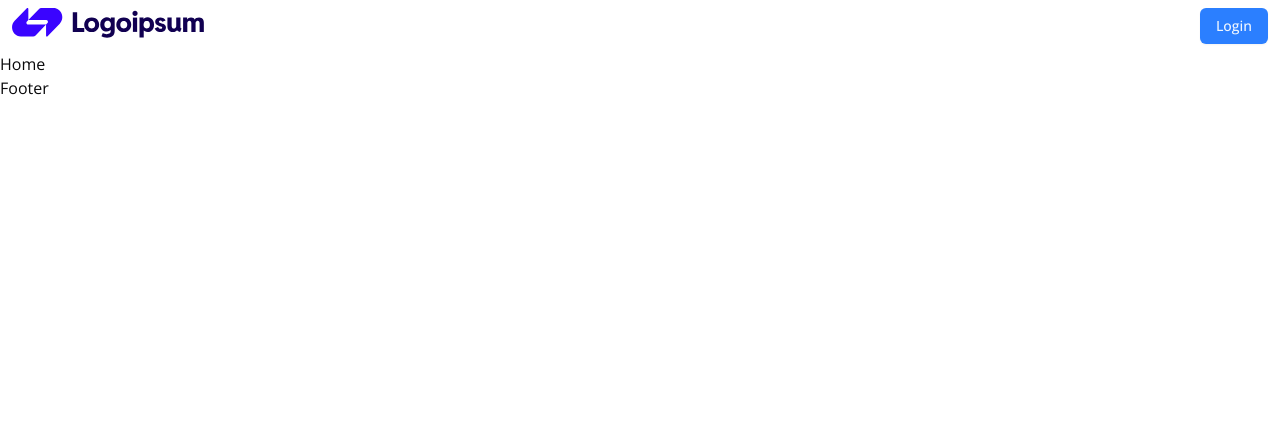
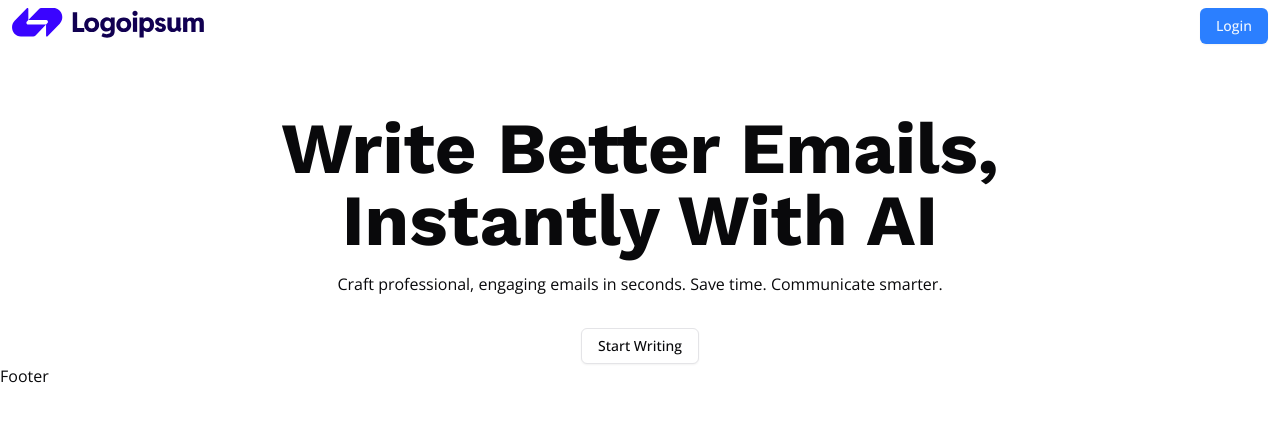
Before and after one commit to maharshidas001/ai-email-writer, a React (Vite) app: page / in a window 1280 px wide. Shown: the top 422 px of the page. Built offline with nearby package versions, Linux system fonts and the light colour scheme.

Commit message:
Create Hero Section

```diff
--- a/src/App.jsx
+++ b/src/App.jsx
@@ -1,13 +1,14 @@
 import React from 'react';
 import { Routes, Route } from 'react-router-dom';
 import WithHeader from '@/layouts/WithHeader';
+import Home from '@/pages/Home';
 
 const App = () => {
   return (
     <>
       <Routes>
         <Route path="/" element={<WithHeader />}>
-          <Route index element={<div>Home</div>} />
+          <Route index element={<Home />} />
         </Route>
       </Routes>
     </>
--- /dev/null
+++ b/src/components/Hero.jsx
@@ -0,0 +1,23 @@
+import React from 'react';
+import MaxWidth from './MaxWidth';
+import { Button } from './ui/button';
+
+const Hero = () => {
+  return (
+    <>
+      <section id='home-hero' className='w-full'>
+        <MaxWidth>
+          <div>
+            <h1 className='text-center text-7xl font-bold mt-15'>Write Better Emails, <br /> Instantly With AI</h1>
+            <p className='text-center mt-4'>Craft professional, engaging emails in seconds. Save time. Communicate smarter.</p>
+            <div className='flex justify-center mt-8'>
+              <Button variant='outline'>Start Writing</Button>
+            </div>
+          </div>
+        </MaxWidth>
+      </section>
+    </>
+  )
+}
+
+export default Hero;
--- /dev/null
+++ b/src/pages/Home.jsx
@@ -0,0 +1,12 @@
+import Hero from '@/components/Hero';
+import React from 'react';
+
+const Home = () => {
+  return (
+    <>
+      <Hero />
+    </>
+  )
+}
+
+export default Home;
--- a/src/style.css
+++ b/src/style.css
@@ -29,6 +29,10 @@ input,
 textarea,
 div {
   font-family: 'Open Sans', sans-serif;
+}
+
+button {
+  cursor: pointer;
 }
 
 @theme inline {
```
